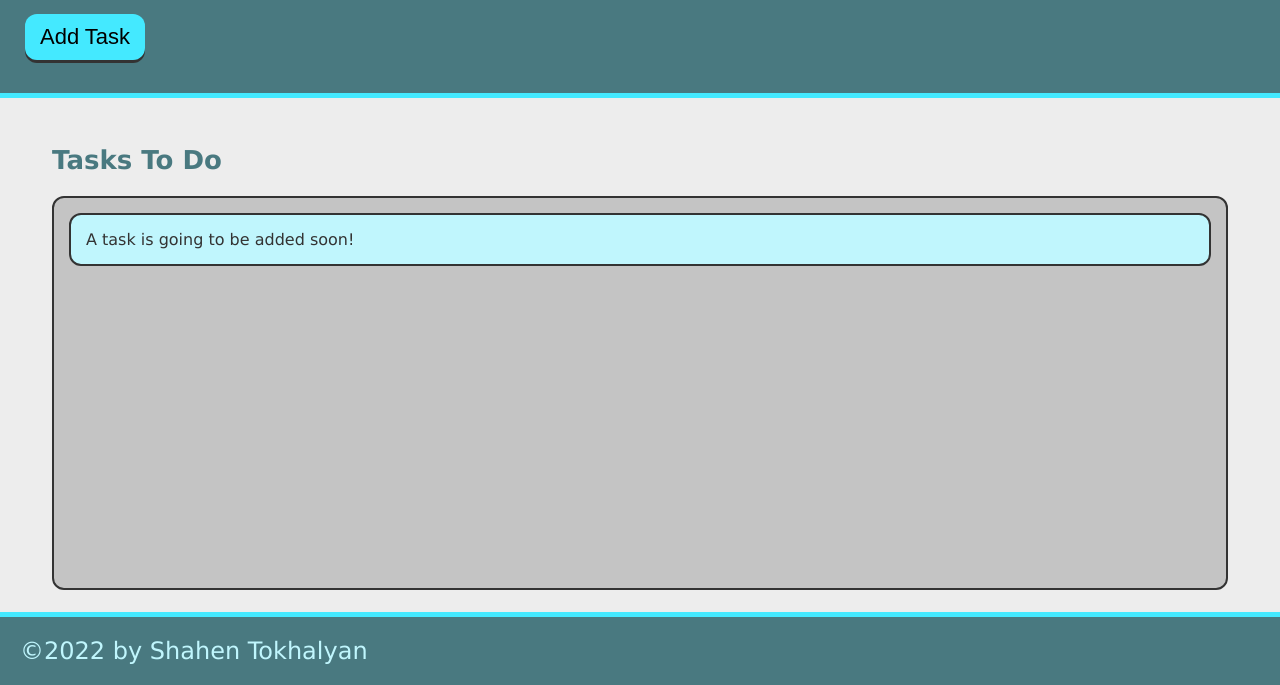
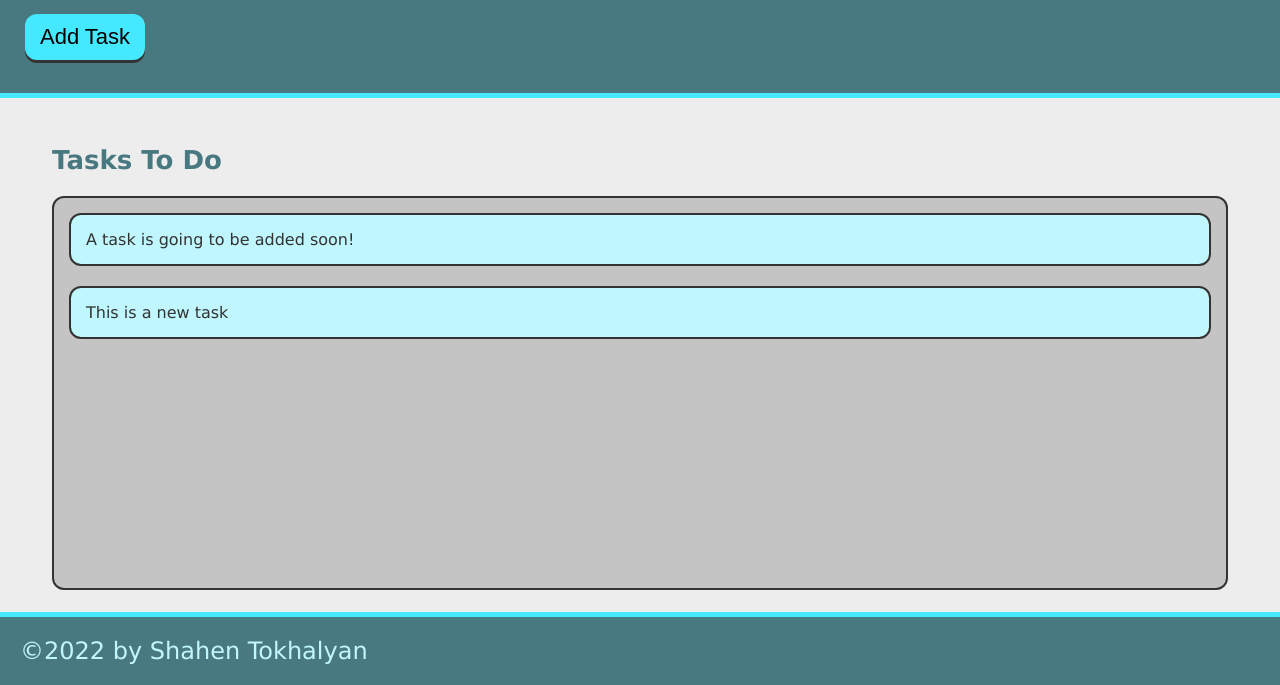
Before and after one commit to Tokhalyan/taskinator, a plain HTML site: page index.html in a window 1280 px wide. Both pictures are taken after a click on the button "Add Task". Shown: the part 115-800 px from the top of the page. Drawn offline with Linux system fonts and the light colour scheme.

Commit message:
add ability to add task

```diff
--- a/assets/js/script.js
+++ b/assets/js/script.js
@@ -0,0 +1,11 @@
+let buttonEl = document.querySelector("#save-task");
+let tasksToDoEl = document.querySelector("#tasks-to-do");
+
+let createTaskHandler = function() {
+    let listItemEl = document.createElement("li");
+    listItemEl.className = "task-item";
+    listItemEl.textContent = "This is a new task";
+    tasksToDoEl.appendChild(listItemEl);
+}
+
+buttonEl.addEventListener("click", createTaskHandler);
--- a/index.html
+++ b/index.html
@@ -11,12 +11,12 @@
     <header>
         <h1 class="page-title">Taskinator</h1>
         <p>Click the button below to add a new task!</p>
-        <button class="btn">Add Task</button>
+        <button class="btn" id="save-task">Add Task</button>
     </header>
     <main class="page-content">
         <section class="task-list-wrapper">
             <h2 class="list-title">Tasks To Do</h2>
-            <ul class="task-list">
+            <ul class="task-list" id="tasks-to-do">
                 <li class="task-item">A task is going to be added soon!</li>
             </ul>
         </section>
```
